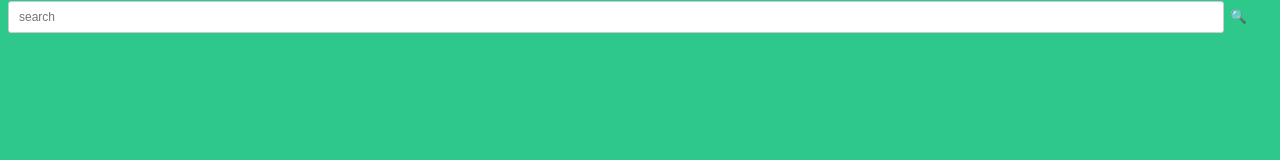
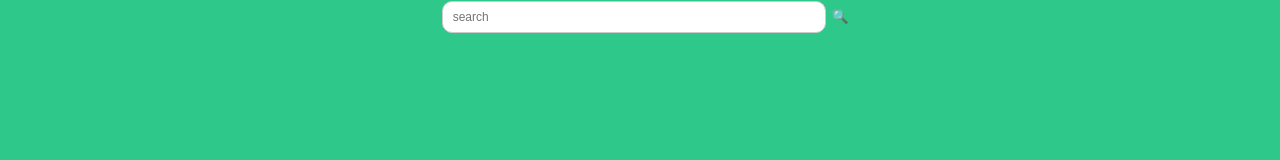
Before and after one commit to leocho1989/antra_eval, a plain HTML site: page index.html in a window 1280 px wide. Drawn offline with Linux system fonts and the light colour scheme.

Commit message:
second commit

```diff
--- a/style.css
+++ b/style.css
@@ -54,9 +54,10 @@ h1 {
 }
 
 #search_input {
-    width: 95%;
+
+    width: 30%;
     height: 32px;
-    border-radius: 3px;
+    border-radius: 10px;
     border: 1px solid #cccbcb;
     padding: 5px 10px;
     font-size: 12px;
@@ -67,6 +68,7 @@ h1 {
 top: 0;
 width: 100%;
  overflow: hidden;
+ text-align: center;
 }
 
 #search_btn {
```
